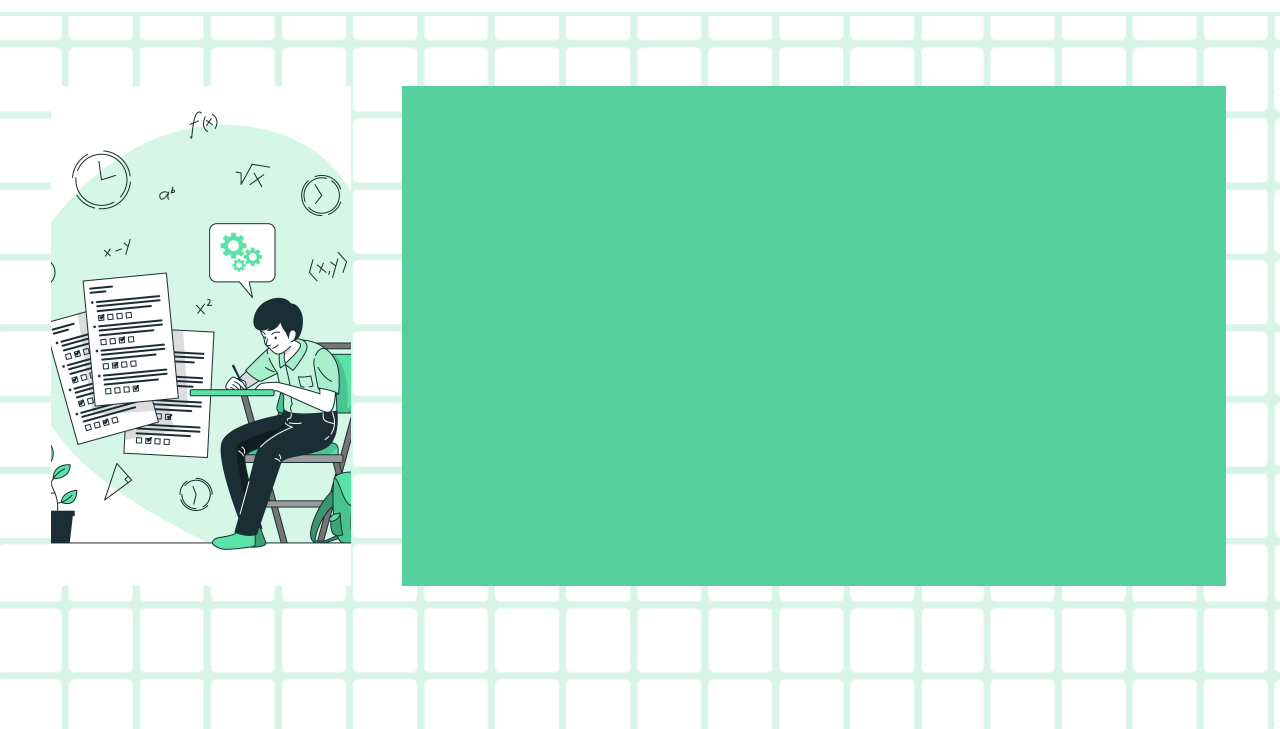
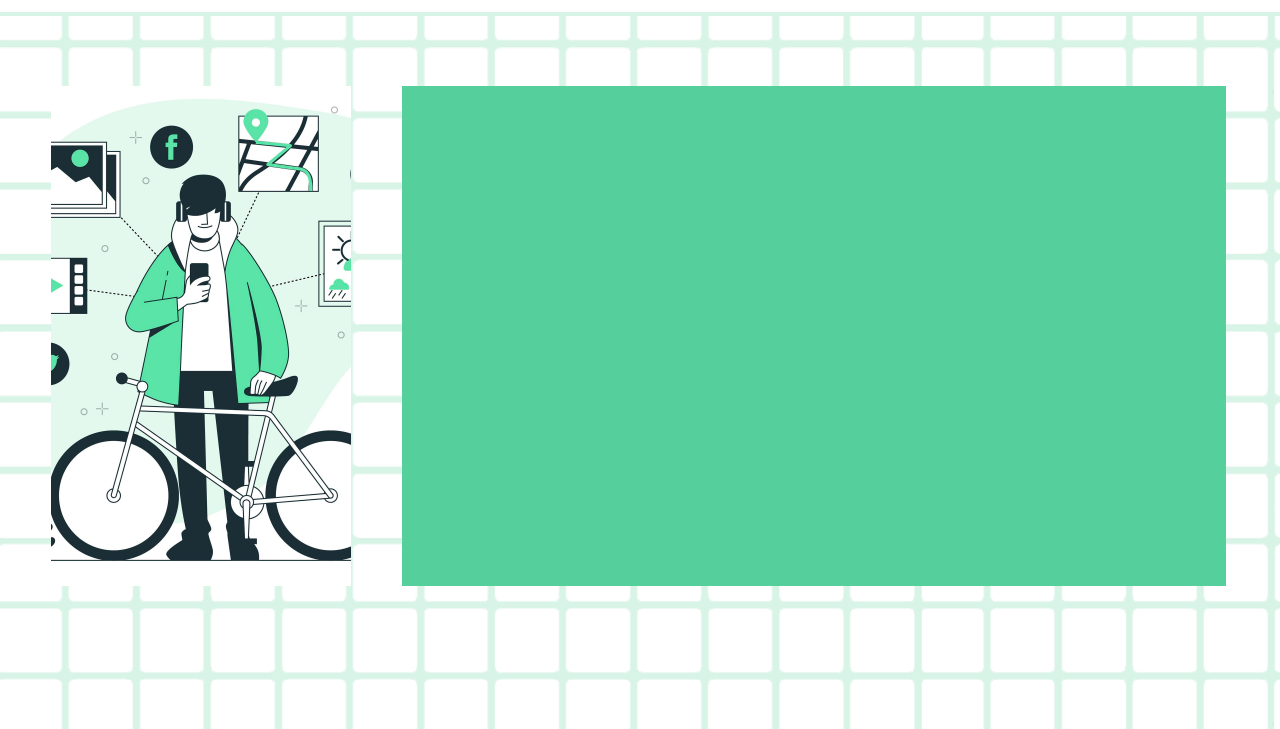
Before and after one commit to GrantMetcalf/student-webdesk, a browser extension: page src/STUDENT-WEB-DESK/Dashboard/dashboard.html in a window 1280 px wide. Shown: the part 71-800 px from the top of the page. Drawn offline with Linux system fonts and the light colour scheme; files whose address does not match are found by name.

Commit message:
Replaced Dashboard image

```diff
--- a/src/STUDENT-WEB-DESK/Dashboard/dashboard.html
+++ b/src/STUDENT-WEB-DESK/Dashboard/dashboard.html
@@ -38,7 +38,7 @@
 
             <div class="content_pane">
                 <div class="left_box">
-                    <img src="productivity.jpg" alt="Productivity.jpg" class="page_image">
+                    <img src="multitask.jpg" alt="Productivity.jpg" class="page_image">
                     <!-- image can be replaced with right one-->
                 </div>
                 <div class="right_box">
```
Also changed, not shown: src/STUDENT-WEB-DESK/Dashboard/multitask.jpg (added).
